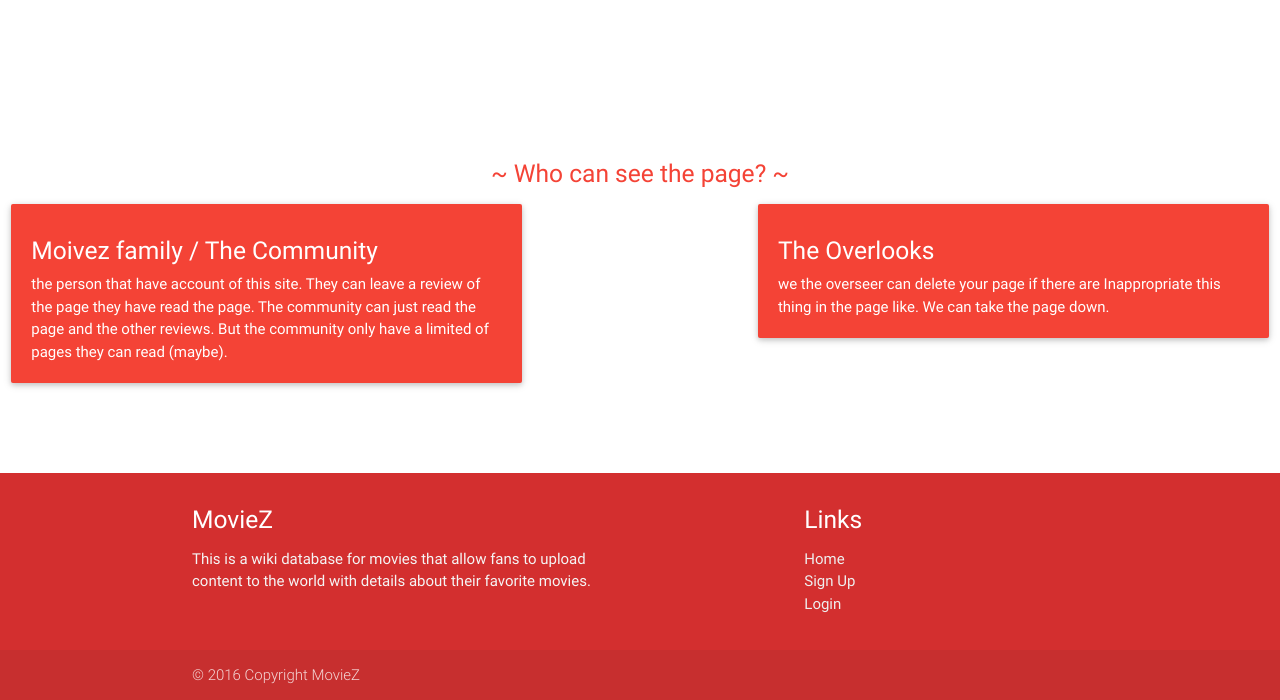
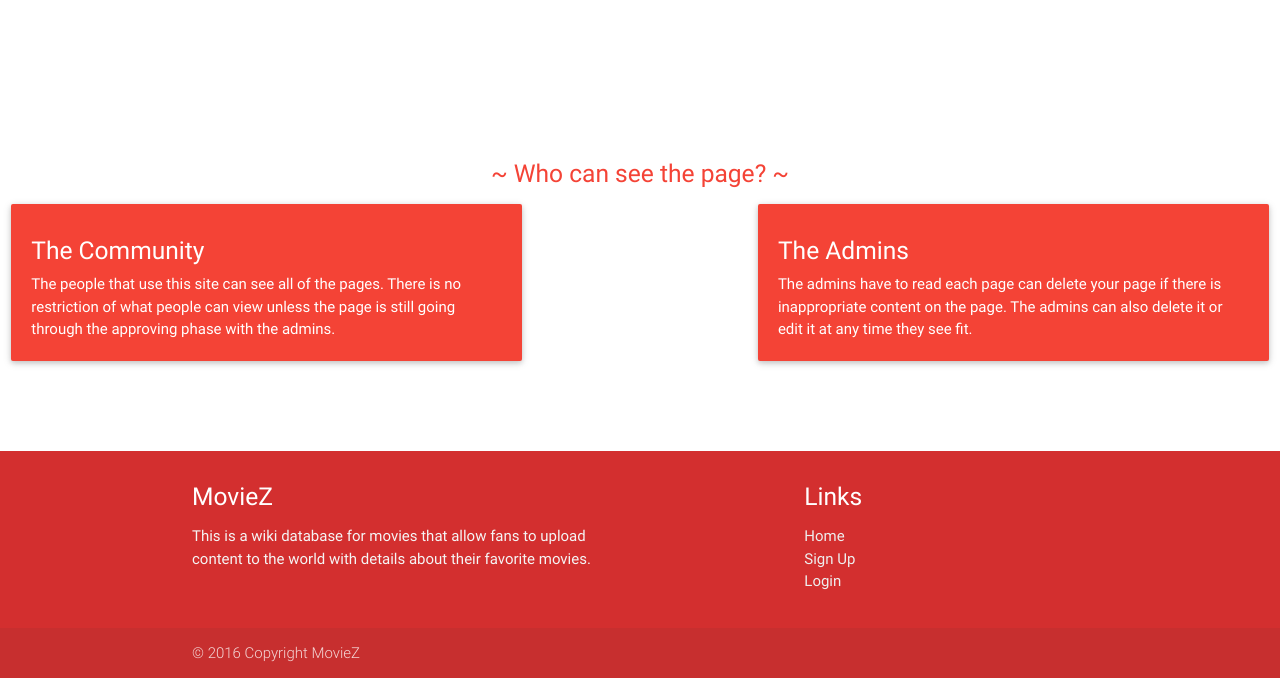
Before and after one commit to marquez-mollee-wm/last-project-2016, a PHP site: page / in a window 1280 px wide; the page is wider, and only the part inside the window is pictured. Shown: the part 947-1647 px from the top of that part. After the commit the page ends 1625 px from the top of that part, so only its background shows below. Run offline with PHP 8.4, Linux system fonts and the light colour scheme; data that the repository does not hold is empty; some libraries are stand-ins or nearby versions.

Commit message:
Small fixes

```diff
--- a/index.php
+++ b/index.php
@@ -53,9 +53,9 @@ require_once ('header.php');
 <div id="card1" class="row">
     <div class="col s12 m5 left">
         <div class="card-panel red">
-            <h5 class="white-text">Moivez family / The Community</h5>
+            <h5 class="white-text">The Community</h5>
         <span class="white-text">
-            the person that have account of this site. They can leave a review of the page they have read the page. The community can just read the page and the other reviews. But the community only have a limited of pages they can read (maybe).
+            The people that use this site can see all of the pages. There is no restriction of what people can view unless the page is still going through the approving phase with the admins.
         </span>
         </div>
     </div>
@@ -63,9 +63,9 @@ require_once ('header.php');
 <div id="card2" class="row">
     <div class="col s12 m5 right">
         <div class="card-panel red">
-            <h5 class="white-text">The Overlooks</h5>
+            <h5 class="white-text">The Admins</h5>
             <span class="white-text">
-                we the overseer can delete your page if there are Inappropriate this thing in the page like. We can take the page down.
+                The admins have to read each page can delete your page if there is inappropriate content on the page. The admins can also delete it or edit it at any time they see fit.
             </span>
         </div>
     </div>
```
